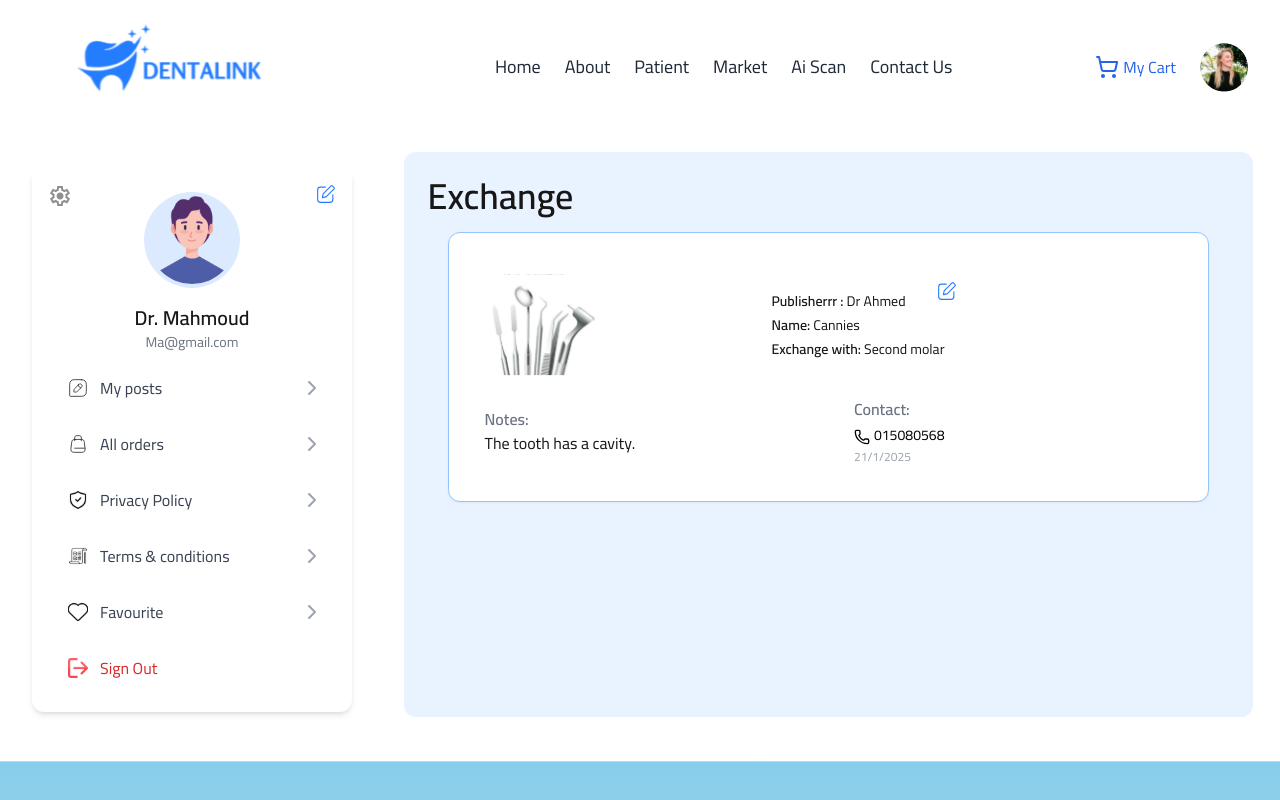
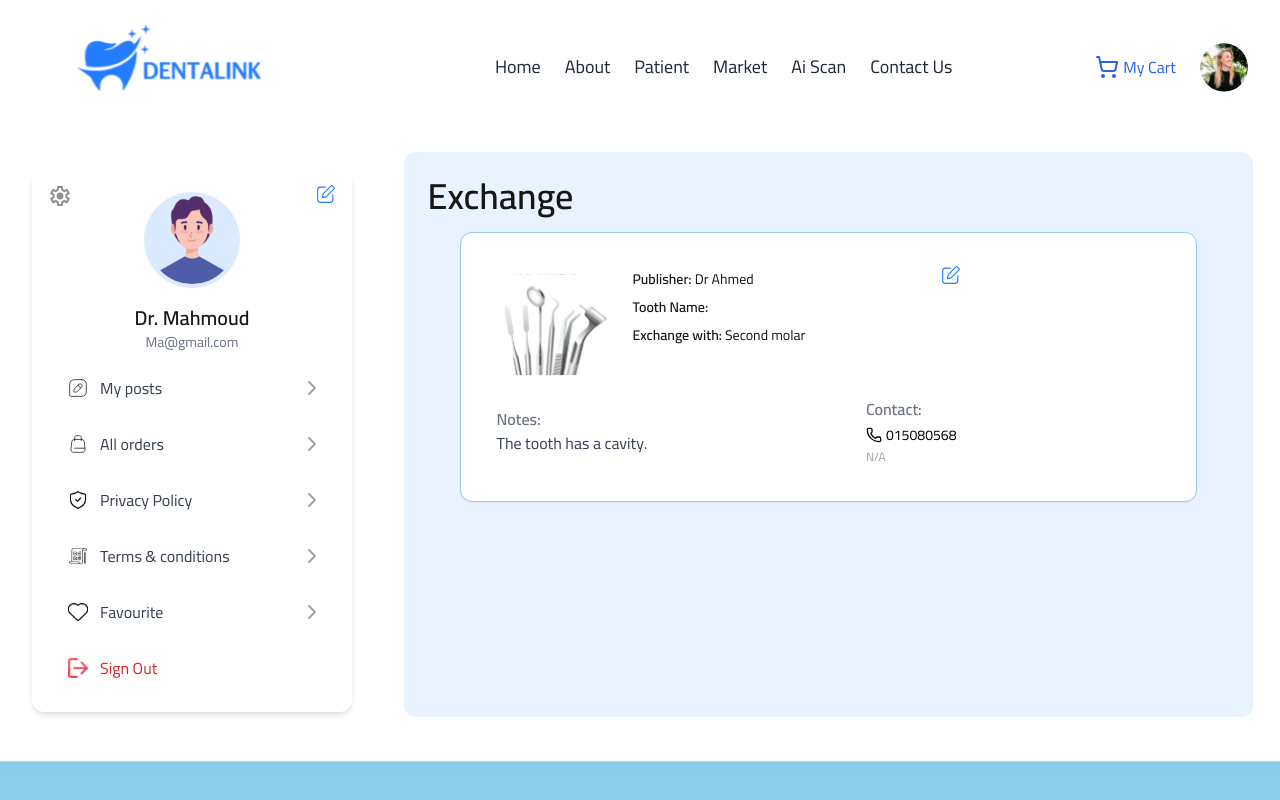
Before and after one commit to doniahusien/denta-Link, a Next.js app: page /posts/exchange in a window 1280 px wide. Shown: the top 800 px of the page. Built offline with nearby package versions, Linux system fonts and the light colour scheme; sample sign-in values are in the browser's storage.

Commit message:
Improve ExchangeCard layout and edit icon positioning

```diff
--- a/src/components/profile/ExchangeCard.jsx
+++ b/src/components/profile/ExchangeCard.jsx
@@ -4,20 +4,35 @@ import Image from "next/image";
 import EditForm from "./EditForm";
 import Fav from "../UI/Fav";
 import { Phone } from "lucide-react";
+import { format } from "date-fns";
 
-const ExchangeCard = ({ isFavorite, publisher, name, exchangeWith, notes, contact, date, imageSrc, onEdit }) => {
+const ExchangeCard = ({
+    isFavorite,
+    name,
+    publisher,
+    toothName,
+    exchangeWith,
+    notes,
+    contact,
+    createdAt,
+    imageSrc,
+    onEdit,
+    exchangeId,
+}) => {
     const [isFormVisible, setIsFormVisible] = useState(false);
-
     const toggleForm = () => setIsFormVisible(!isFormVisible);
+    const formattedDate = createdAt
+        ? format(new Date(createdAt), "MMMM dd, yyyy hh:mm a")
+        : "N/A";
 
     const handleSave = (updatedData) => {
         if (onEdit) {
             const updatedObject = {
-                name: updatedData.name || name,
+                toothName: updatedData.toothName || toothName,
                 exchangeWith: updatedData.exchangeWith || exchangeWith,
                 notes: updatedData.notes || notes,
                 contact: updatedData.contact || contact,
-                date: updatedData.date || date,
+                createdAt: updatedData.createdAt || createdAt,
             };
             onEdit(updatedObject);
         }
@@ -25,59 +40,65 @@ const ExchangeCard = ({ isFavorite, publisher, name, exchangeWith, notes, contac
     };
 
     return (
-        <div className="mb-6 w-full px-5 ">
-            <div className="relative flex flex-col md:flex-row items-center gap-4 rounded-xl border border-blue-300 p-4 shadow-sm bg-white ">
-                <div className=" rounded-lg p-5 md:w-[500px] sm:w-96 relative">
-                    <div className="flex flex-col gap-2 sm:flex-col md:flex-row justify-between items-center mb-4">
-                        <div>
+        <div className="mb-6 w-full px-4 sm:px-6 lg:px-8">
+            <div className="relative flex flex-col md:flex-row items-center md:items-start gap-4 rounded-xl border border-blue-300 p-4 shadow-sm bg-white w-full max-w-4xl mx-auto">
+                {/* Image & Details Section */}
+                <div className="rounded-lg p-5 w-full md:w-[500px] sm:w-96 relative">
+                    <div className="flex flex-col gap-2 sm:flex-row md:flex-row justify-between items-center md:items-start mb-4">
+                        {/* Image Section */}
+                        <div className="flex-shrink-0">
                             <Image
-                                src={imageSrc || "/images/default-tool.svg"}
-                                alt="Tooth icon"
+                                src={imageSrc}
+                                alt="Tool image"
                                 width={100}
                                 height={100}
-                                className="w-28 h-28"
+                                className="w-24 h-24 sm:w-28 sm:h-28"
                             />
                         </div>
-                        <div className="text-sm space-y-1">
+
+                        {/* Details */}
+                        <div className="text-sm space-y-2 sm:w-full sm:pl-4">
                             <p>
-                                <span className="font-semibold">Publisherrr :</span> {publisher}
+                                <span className="font-semibold">Publisher:</span> {publisher}
                             </p>
                             <p>
-                                <span className="font-semibold">Name:</span> {name}
+                                <span className="font-semibold">Tooth Name:</span> {toothName}
                             </p>
                             <p>
                                 <span className="font-semibold">Exchange with:</span> {exchangeWith}
                             </p>
                         </div>
-                        {isFavorite==true && <Fav fav={isFavorite} patientId={patientId} />}
 
-                        {/* Edit Icon */}
+                        {/* Favorite & Edit */}
+                        <div className="flex items-center gap-2 absolute top-4 right-4">
+                            {isFavorite && exchangeId && <Fav fav={isFavorite} exchangeId={exchangeId} />}
                             {onEdit && (
-                            <button onClick={toggleForm} className="absolute top-8 right-2">
+                                <button onClick={toggleForm} className="cursor-pointer hover:opacity-80 transition">
                                     <Image
                                         src="/images/icons/profile/edit.svg"
                                         alt="Edit"
                                         width={20}
                                         height={20}
-                                    className="cursor-pointer hover:opacity-80 transition"
                                     />
                                 </button>
                             )}
                         </div>
+                    </div>
 
+                    {/* Notes & Contact */}
                     <div className="flex flex-col md:flex-row justify-between items-start md:items-center mt-4">
                         <div className="flex flex-col">
                             <span className="font-semibold text-gray-500">Notes:</span>
-                            <p>{notes}</p>
+                            <p className="text-gray-700">{notes}</p>
                         </div>
 
-                        <div className="text-left flex flex-col gap-1">
+                        <div className="text-left flex flex-col gap-1 mt-2 md:mt-0">
                             <span className="font-semibold text-gray-500">Contact:</span>
-                            <p className="text-black text-sm">
-                                <Phone className="inline w-4 h-4 mr-1" />
+                            <p className="text-black text-sm flex items-center">
+                                <Phone className="w-4 h-4 mr-1" />
                                 <span>{contact}</span>
                             </p>
-                            <p className="text-gray-400 text-xs">{date}</p>
+                            <p className="text-gray-400 text-xs">{formattedDate}</p>
                         </div>
                     </div>
                 </div>
@@ -85,17 +106,21 @@ const ExchangeCard = ({ isFavorite, publisher, name, exchangeWith, notes, contac
 
             {/* Edit Form */}
             {isFormVisible && (
+                <div className="w-full max-w-3xl mx-auto mt-4">
                     <EditForm
                         fields={[
-                        { label: "Name", name: "name", value: name },
+                            { label: "Name", name: "name", value: name || "" },
+                            { label: "Tooth Name", name: "toothName", value: toothName },
                             { label: "Exchange with", name: "exchangeWith", value: exchangeWith },
                             { label: "Notes", name: "notes", value: notes },
                             { label: "Contact", name: "contact", value: contact },
-                        { label: "Date", name: "date", value: date },
+                            { label: "Created At", name: "createdAt", value: createdAt },
                         ]}
                         onSave={handleSave}
+                        exchangeId={exchangeId}
                         onClose={() => setIsFormVisible(false)}
                     />
+                </div>
             )}
         </div>
     );
```
Lines whose indentation alone changed are shown as unchanged.
